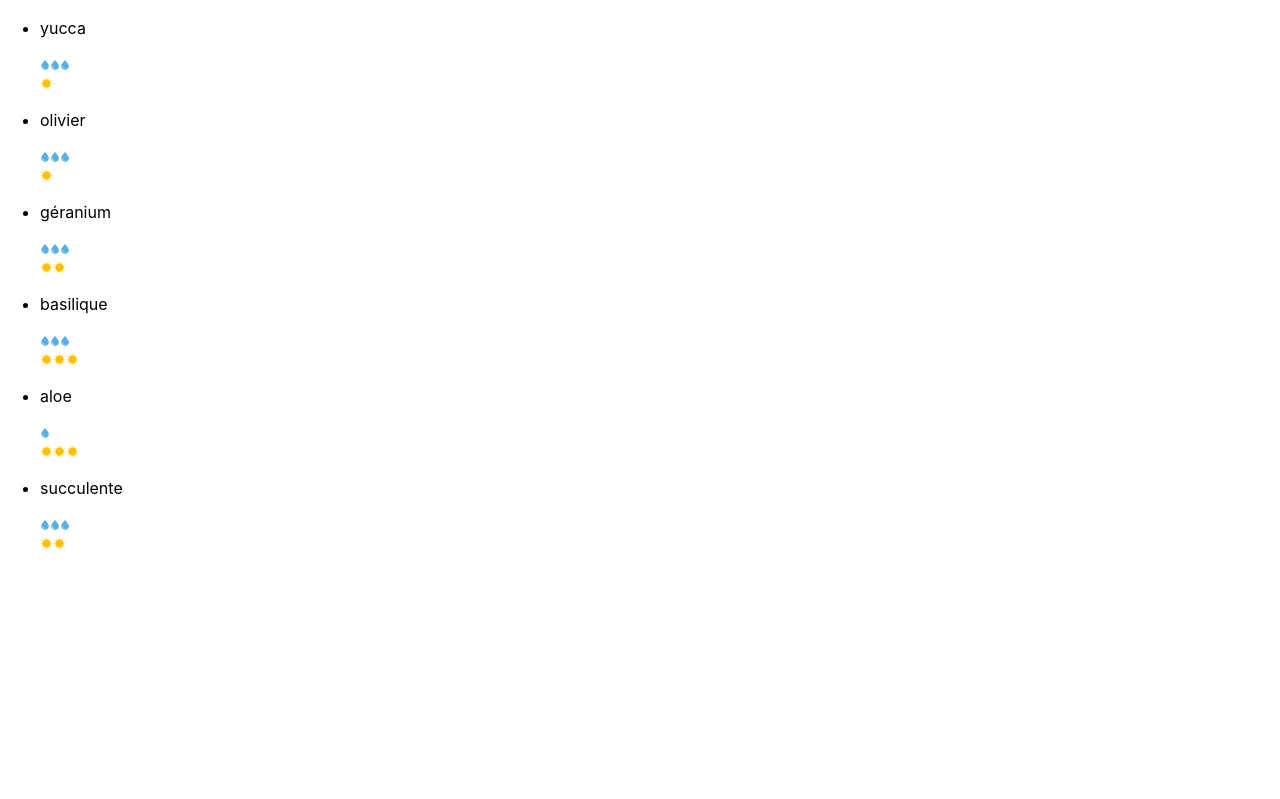
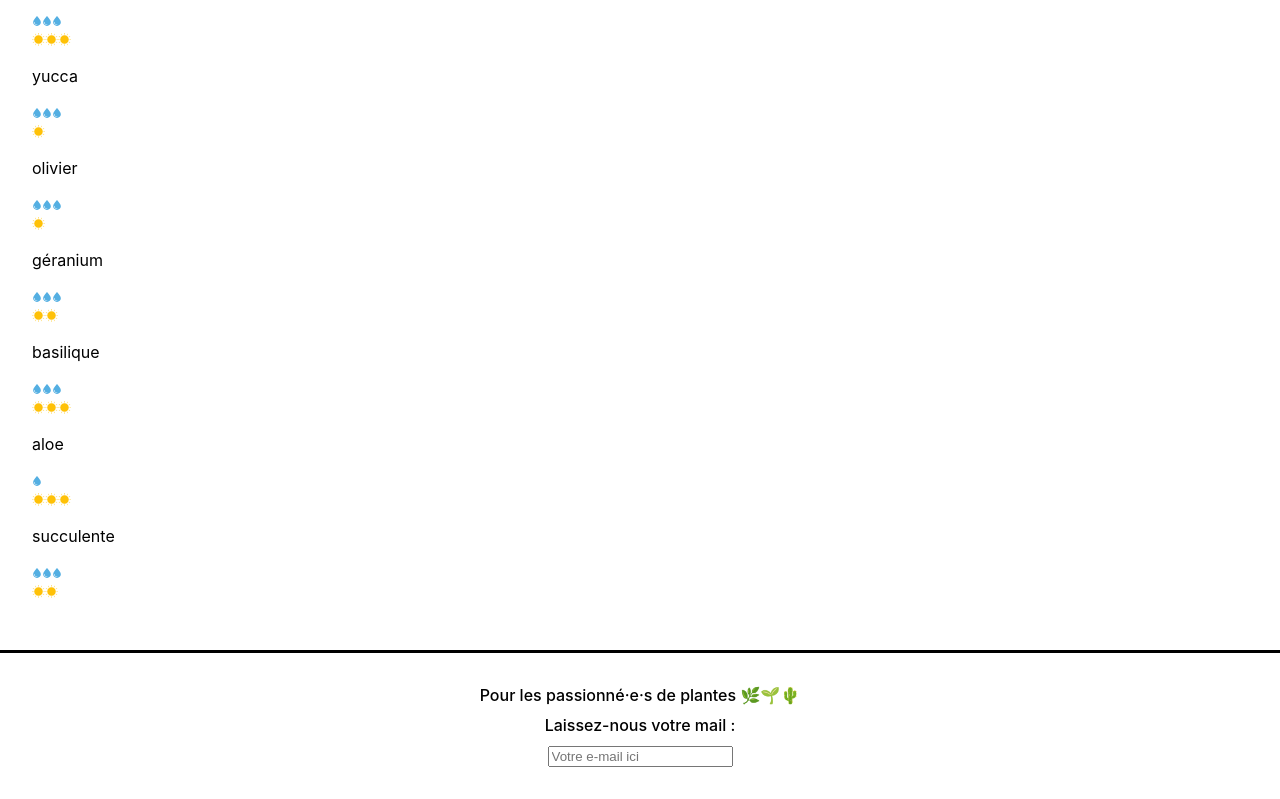
Before and after one commit to adammehdaoui/react_sandbox, a React (Create React App) app: page / in a window 1280 px wide. Shown: the part 896-1695 px from the top of the page. Before the commit the page ends 1466 px from the top, so only its background shows below. Built offline with nearby package versions, Linux system fonts and the light colour scheme.

Commit message:
utilisation de formulaire contrôlé et début useState

```diff
--- a/src/components/App.js
+++ b/src/components/App.js
@@ -1,7 +1,8 @@
 import Banner from './Banner'
-import Recommendation from './Recommendation';
-import Cart from './Cart';
+import Recommendation from './Recommendation'
+import Cart from './Cart'
 import ShoppingList from './ShoppingList'
+import Footer from './Footer'
 
 function App() {
 	return (
@@ -10,8 +11,9 @@ function App() {
 			<Cart />
       		<Recommendation />
 			<ShoppingList />
+			<Footer />
 		</div>
 	)
 }
 
-export default App;
+export default App
--- a/src/components/Banner.js
+++ b/src/components/Banner.js
@@ -10,4 +10,4 @@ function Banner() {
     )
 }
 
-export default Banner;
+export default Banner
--- a/src/components/CareScale.js
+++ b/src/components/CareScale.js
@@ -1,8 +1,21 @@
 import sun from '../assets/sun.svg'
 import water from '../assets/water.svg'
 
-function requirementsAlert(careType){
-    alert(`test ${careType}`);
+function requirementsAlert(scaleValue, careType){
+    let displayedAlert = 'Cette plante requiert ';
+    const displayedType = careType === 'water' ? "d'arrosage" : 'de lumière';
+
+    if(scaleValue <= 1){
+        displayedAlert += 'peu ';
+    } else if(scaleValue >= 3){
+        displayedAlert += 'beaucoup ';
+    } else {
+        displayedAlert += 'modérement ';
+    }
+
+    displayedAlert += displayedType;
+
+    alert(displayedAlert);
 }
 
 function CareScale(props) {
@@ -13,7 +26,7 @@ function CareScale(props) {
 
     return (
         <div onClick={
-            () => requirementsAlert(careType)
+            () => scaleType === 'water' || 'light' ? requirementsAlert(scaleValue, careType) : null
         }>
             {range.map((rangeElem) =>
                 scaleValue >= rangeElem ? <span key={rangeElem.toString()}><img alt={ scaleType } src={ scaleType } /></span> : null
@@ -22,4 +35,4 @@ function CareScale(props) {
     )
 }
 
-export default CareScale;
+export default CareScale
--- a/src/components/Cart.js
+++ b/src/components/Cart.js
@@ -21,4 +21,4 @@ function Cart() {
     )
 }
 
-export default Cart;
+export default Cart
--- /dev/null
+++ b/src/components/Footer.js
@@ -0,0 +1,31 @@
+import { useState } from 'react'
+import '../styles/Footer.css'
+
+function Footer() {
+	const [inputValue, setInputValue] = useState('');
+
+    function handleBlur(){
+        if(!inputValue.includes('@')){
+            alert("Attention, il n'y a pas d'@, ceci n'est pas une adresse valide.");
+        }
+    }
+
+	return (
+		<footer className='lmj-footer'>
+			<div className='lmj-footer-elem'>
+				Pour les passionné·e·s de plantes 🌿🌱🌵
+			</div>
+			<div className='lmj-footer-elem'>Laissez-nous votre mail :</div>
+            <div>
+                <input
+                    placeholder = 'Votre e-mail ici'
+                    value = {inputValue}
+                    onChange = {(e) => setInputValue(e.target.value)}
+                    onBlur={(e) => handleBlur(e.target.value)}
+                />
+            </div>
+		</footer>
+	)
+}
+
+export default Footer
--- a/src/components/PlantItem.js
+++ b/src/components/PlantItem.js
@@ -18,4 +18,4 @@ function PlantItem({id, name, water, light}) {
 	)
 }
 
-export default PlantItem;
+export default PlantItem
--- a/src/components/Recommendation.js
+++ b/src/components/Recommendation.js
@@ -9,4 +9,4 @@ function Recommentation() {
         <h3 className='lmj-reco'>Ce n'est pas le moment de rempoter</h3>);
 }
 
-export default Recommentation;
+export default Recommentation
--- a/src/components/ShoppingList.js
+++ b/src/components/ShoppingList.js
@@ -1,5 +1,6 @@
 import { plantList } from '../datas/plantList.js'
 import PlantItem from './PlantItem.js'
+import '../styles/ShoppingList.css'
 
 function ShoppingList(){
     const categories = plantList.reduce(
@@ -29,6 +30,4 @@ function ShoppingList(){
     )
 }
 
-
-
-export default ShoppingList;
+export default ShoppingList
--- /dev/null
+++ b/src/styles/Footer.css
@@ -0,0 +1,14 @@
+.lmj-footer {
+	color: black;
+	padding: 32px;
+	border-top: solid 3px black;
+	display: flex;
+	justify-content: flex-start;
+	flex-direction: column;
+	align-items: center;
+	font-weight: 500;
+}
+
+.lmj-footer-elem {
+	margin-bottom: 10px;
+}
--- /dev/null
+++ b/src/styles/ShoppingList.css
@@ -0,0 +1,6 @@
+.lmj-plant-list {
+	list-style-type: none;
+	padding: 32px;
+	flex-wrap: wrap;
+	max-width: 800px;
+}
```
